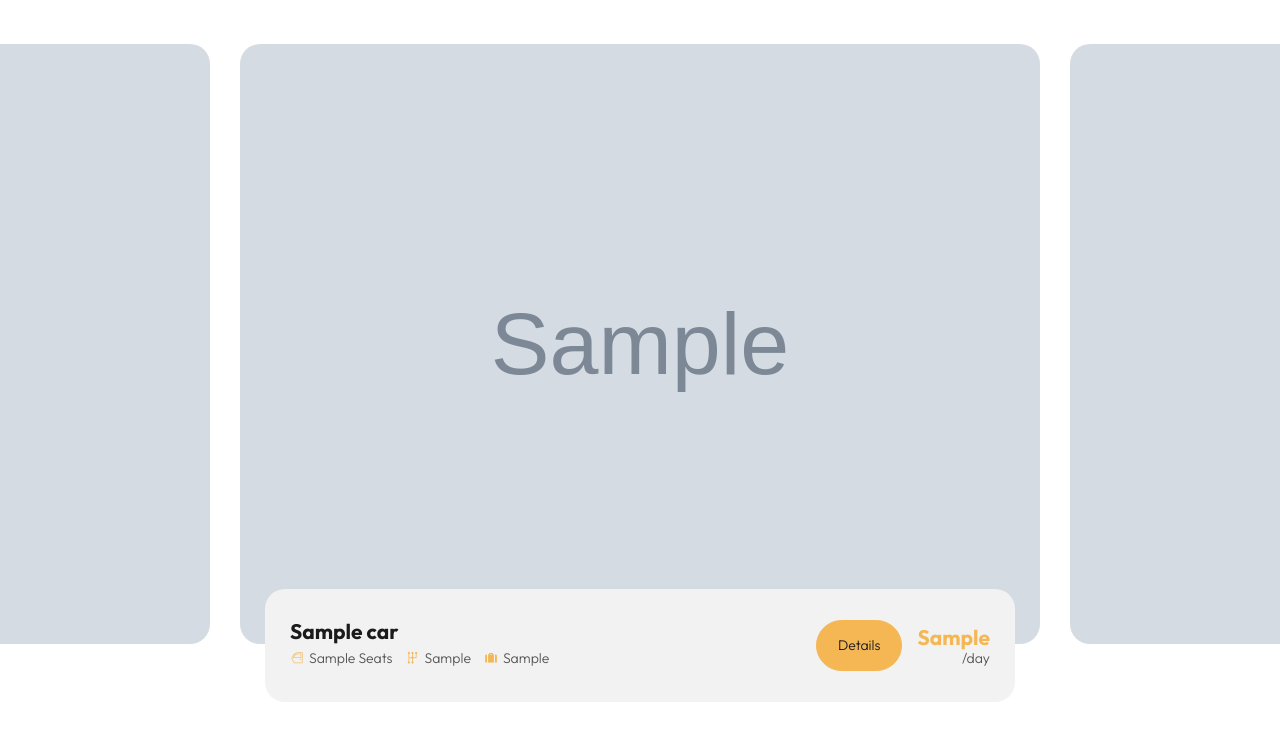
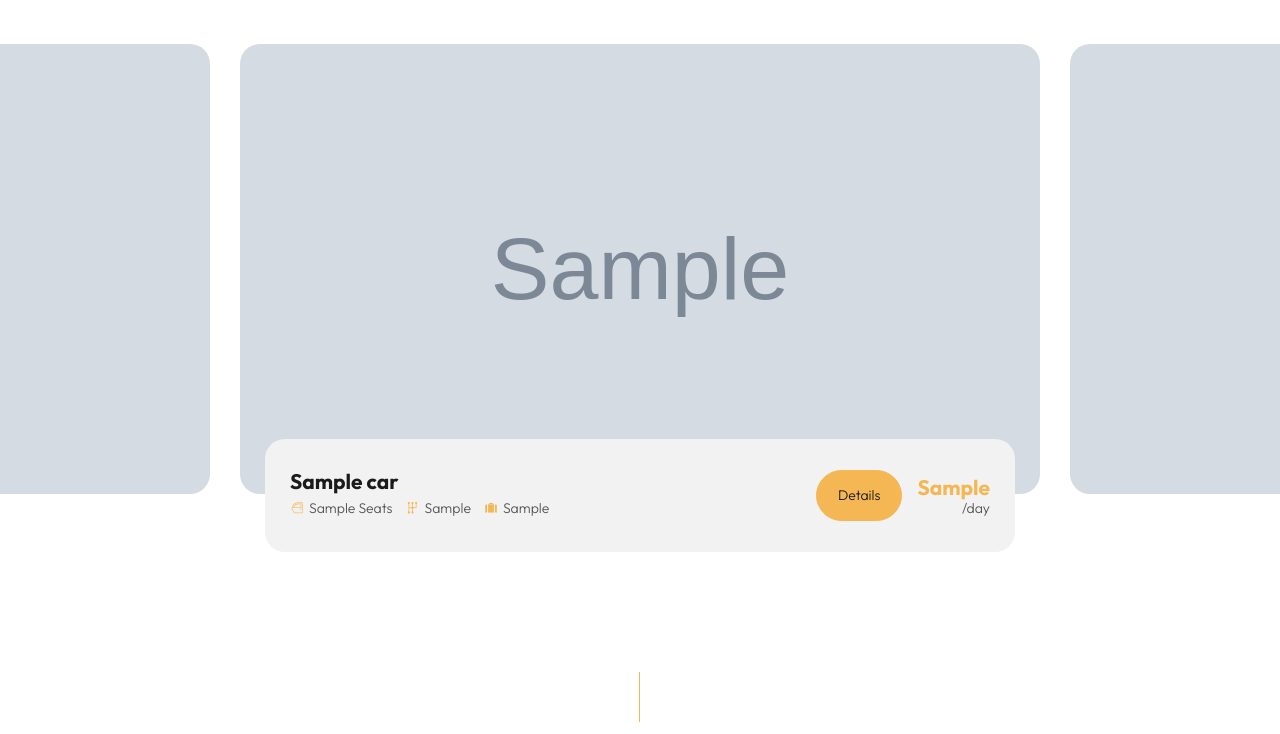
Before and after one commit to AsliddinWeb/rentoCarDubai, a Django app: page / in a window 1280 px wide. Shown: the part 2947-3681 px from the top of the page. Run offline with Django 5.2, Linux system fonts and the light colour scheme; tables that the repository leaves empty hold one stand-in row (values such as "Sample post"); grey boxes marked "Sample" are stand-in pictures; some libraries are stand-ins or nearby versions.

Commit message:
Bug fixed

```diff
--- a/templates/home.html
+++ b/templates/home.html
@@ -256,7 +256,12 @@
             <div class="cars1-carousel owl-theme owl-carousel">
                 {% for car in luxury_cars %}
                     <div class="item">
-                        <div class="img"> <img src="{{ car.main_image.url }}" alt=""> </div>
+                        <div class="img" style="height: 450px; overflow: hidden;">
+    <img class="img-fluid d-none d-lg-block" src="{{ car.main_image.url }}" alt=""
+         style="width: 100%; height: 100%; object-fit: cover; object-position: center;">
+    <img class="img-fluid d-lg-none" src="{{ car.main_image.url }}" alt="">
+</div>
+
                         <div class="con opacity-1">
                             <div class="row">
                                 <div class="col-md-7">
```
